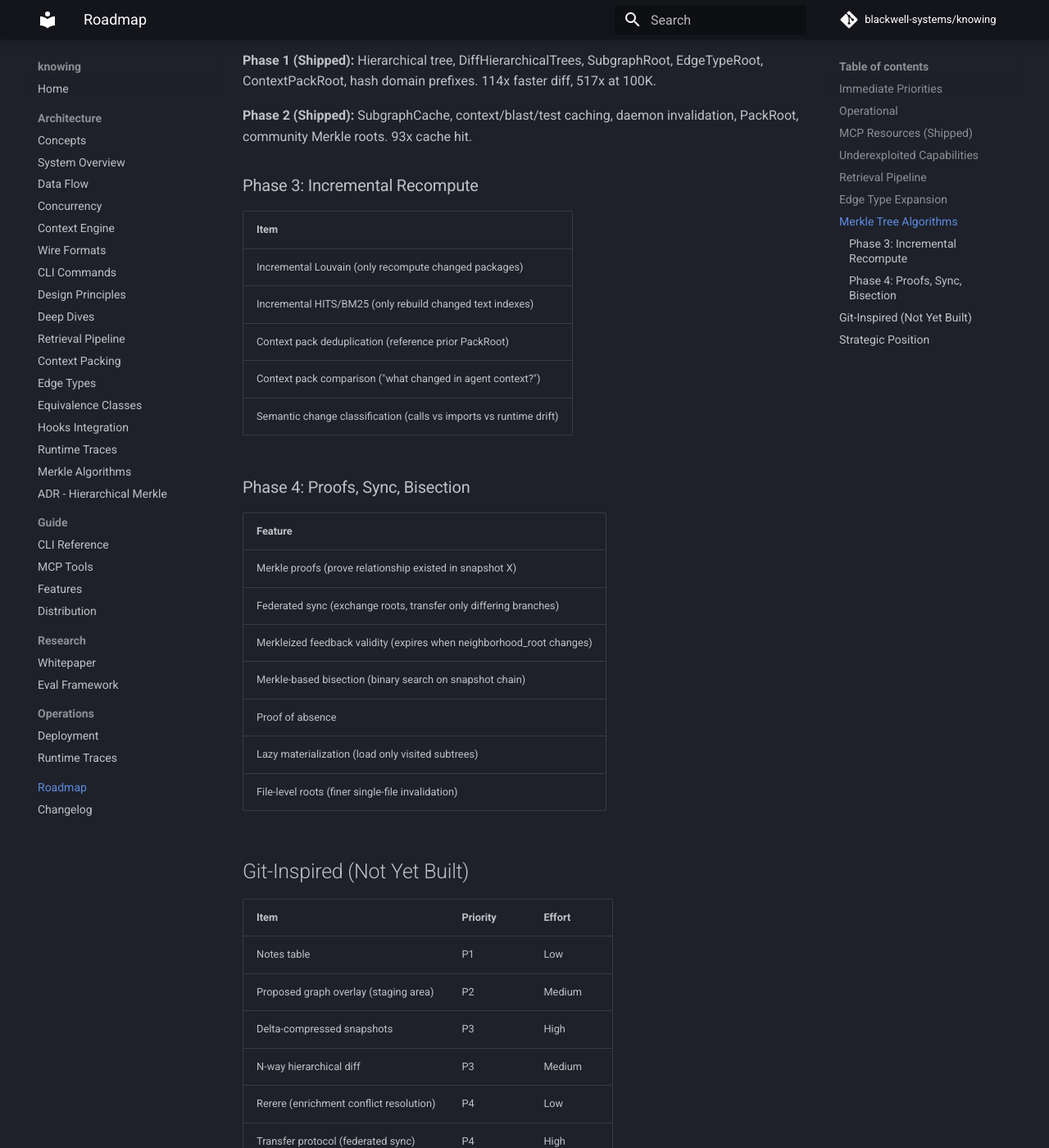
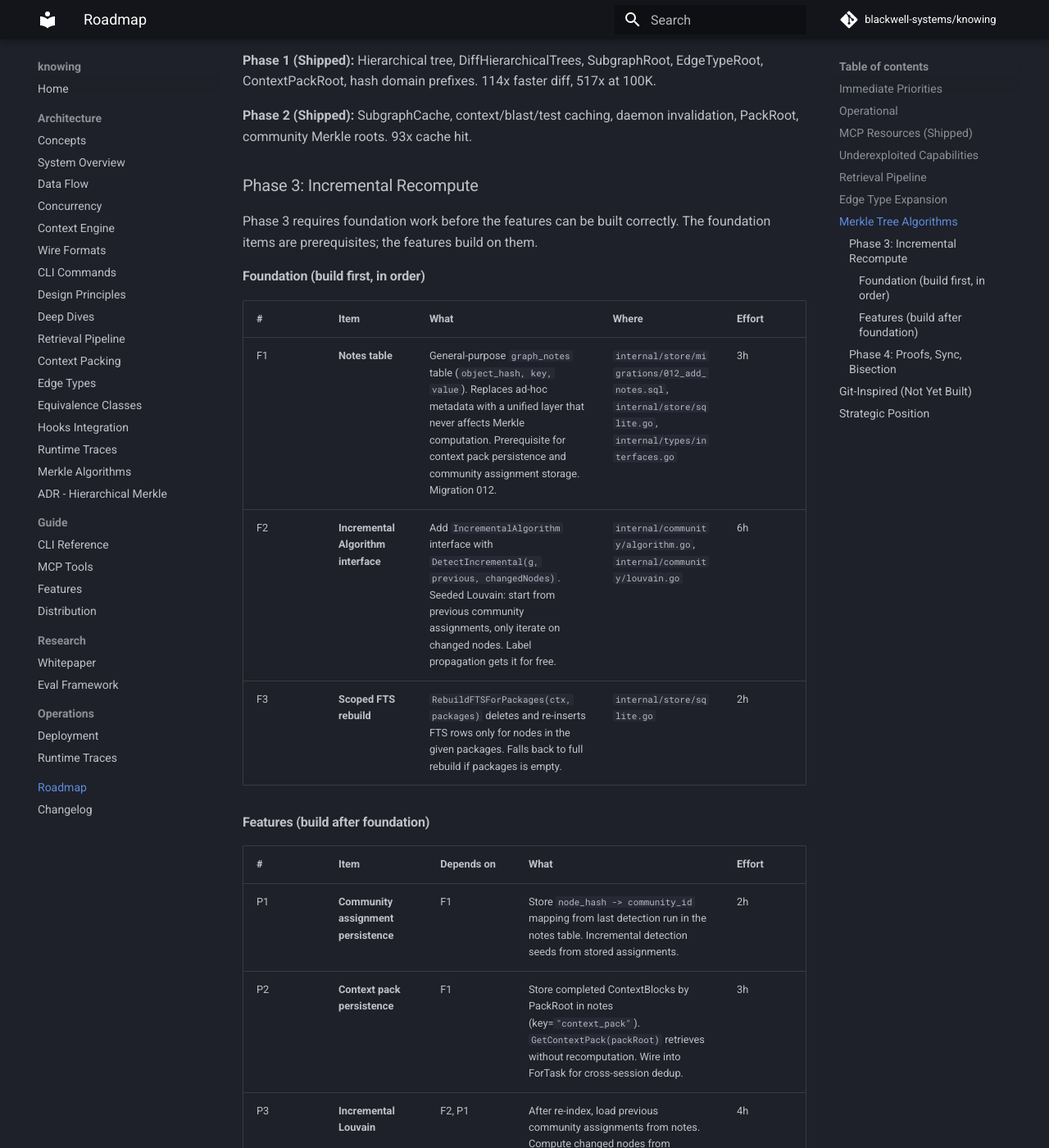
Before and after one commit to blackwell-systems/knowing, an MkDocs documentation site: the page built from docs/roadmap.md, in a window 1280 px wide and 1400 px high, scrolled down 2971 px. Shown: the whole window at 82% size. Built offline with MkDocs 1.6.1 and Material for MkDocs 9.7.7, drawn with Linux system fonts in a browser that asks for light colours; comment, search, counter and statistics services are not loaded; some of the changed text lies outside the part shown.

Commit message:
docs: detail Phase 3 foundation + features with dependencies and effort

```diff
--- a/docs/roadmap.md
+++ b/docs/roadmap.md
@@ -77,13 +77,29 @@ All 8 resources shipped. Implemented in `internal/mcp/resources.go`, registered
 
 ### Phase 3: Incremental Recompute
 
-| Item |
-|------|
-| Incremental Louvain (only recompute changed packages) |
-| Incremental HITS/BM25 (only rebuild changed text indexes) |
-| Context pack deduplication (reference prior PackRoot) |
-| Context pack comparison ("what changed in agent context?") |
-| Semantic change classification (calls vs imports vs runtime drift) |
+Phase 3 requires foundation work before the features can be built correctly. The foundation items are prerequisites; the features build on them.
+
+#### Foundation (build first, in order)
+
+| # | Item | What | Where | Effort |
+|---|------|------|-------|--------|
+| F1 | **Notes table** | General-purpose `graph_notes` table (`object_hash, key, value`). Replaces ad-hoc metadata with a unified layer that never affects Merkle computation. Prerequisite for context pack persistence and community assignment storage. Migration 012. | `internal/store/migrations/012_add_notes.sql`, `internal/store/sqlite.go`, `internal/types/interfaces.go` | 3h |
+| F2 | **Incremental Algorithm interface** | Add `IncrementalAlgorithm` interface with `DetectIncremental(g, previous, changedNodes)`. Seeded Louvain: start from previous community assignments, only iterate on changed nodes. Label propagation gets it for free. | `internal/community/algorithm.go`, `internal/community/louvain.go` | 6h |
+| F3 | **Scoped FTS rebuild** | `RebuildFTSForPackages(ctx, packages)` deletes and re-inserts FTS rows only for nodes in the given packages. Falls back to full rebuild if packages is empty. | `internal/store/sqlite.go` | 2h |
+
+#### Features (build after foundation)
+
+| # | Item | Depends on | What | Effort |
+|---|------|-----------|------|--------|
+| P1 | **Community assignment persistence** | F1 | Store `node_hash -> community_id` mapping from last detection run in the notes table. Incremental detection seeds from stored assignments. | 2h |
+| P2 | **Context pack persistence** | F1 | Store completed ContextBlocks by PackRoot in notes (key=`"context_pack"`). `GetContextPack(packRoot)` retrieves without recomputation. Wire into ForTask for cross-session dedup. | 3h |
+| P3 | **Incremental Louvain** | F2, P1 | After re-index, load previous community assignments from notes. Compute changed nodes from `DiffHierarchicalTrees.ChangedPackages`. Call `DetectIncremental` with only changed nodes allowed to move. Store new assignments. | 4h |
+| P4 | **Incremental HITS/BM25** | F3 | After re-index, use `ChangedPackages` to scope FTS rebuild. HITS is already per-query (top-200 symbols), so no change needed; caching HITS results per PackRoot is a follow-up. | 2h |
+| P5 | **Context pack deduplication** | P2 | Agents reference prior `ContextPackRoot` instead of resending content. MCP tool returns PackRoot; subsequent calls with same root return "unchanged" signal. | 2h |
+| P6 | **Context pack comparison** | P2 | Diff two PackRoots: "what changed in the context this agent would see?" Symmetric difference of the two packs' symbol sets. | 2h |
+| P7 | **Semantic change classification** | None (uses existing diff) | `ClassifyChanges(diff, oldTree, newTree)` returns `{Behavioral, Structural, RuntimeDrift, MetadataOnly}` based on which edge-type roots changed. | 1h |
+
+Total: ~27h. Foundation (F1-F3) is ~11h. Features (P1-P7) are ~16h.
 
 ### Phase 4: Proofs, Sync, Bisection
 
```
